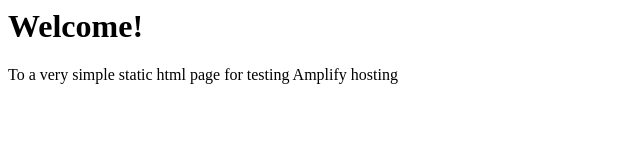
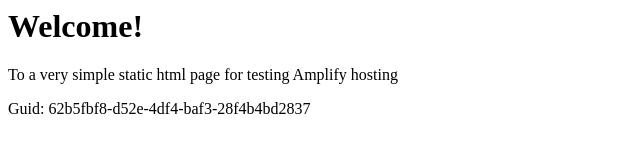
Before and after one commit to aws-aemilia-hkg/Github-PR-Commit-Integration-Test-DoNotTouch-v1-preprod-ap-east-1, a website: page src/index.html in a window 1280 px wide. Shown: the whole page, without its empty margins (0-640 px from the left). Drawn offline with Linux system fonts and the light colour scheme.

Commit message:
commit from integ tests

```diff
--- a/src/index.html
+++ b/src/index.html
@@ -1,3 +1,5 @@
+
+
 <html lang="en">
 
 <head>
@@ -10,6 +12,6 @@
 <body>
     <h1>Welcome!</h1>
     <p>To a very simple static html page for testing Amplify hosting</p>
-</body>
+    <p>Guid: 62b5fbf8-d52e-4df4-baf3-28f4b4bd2837</p></body>
 
 </html>
```
